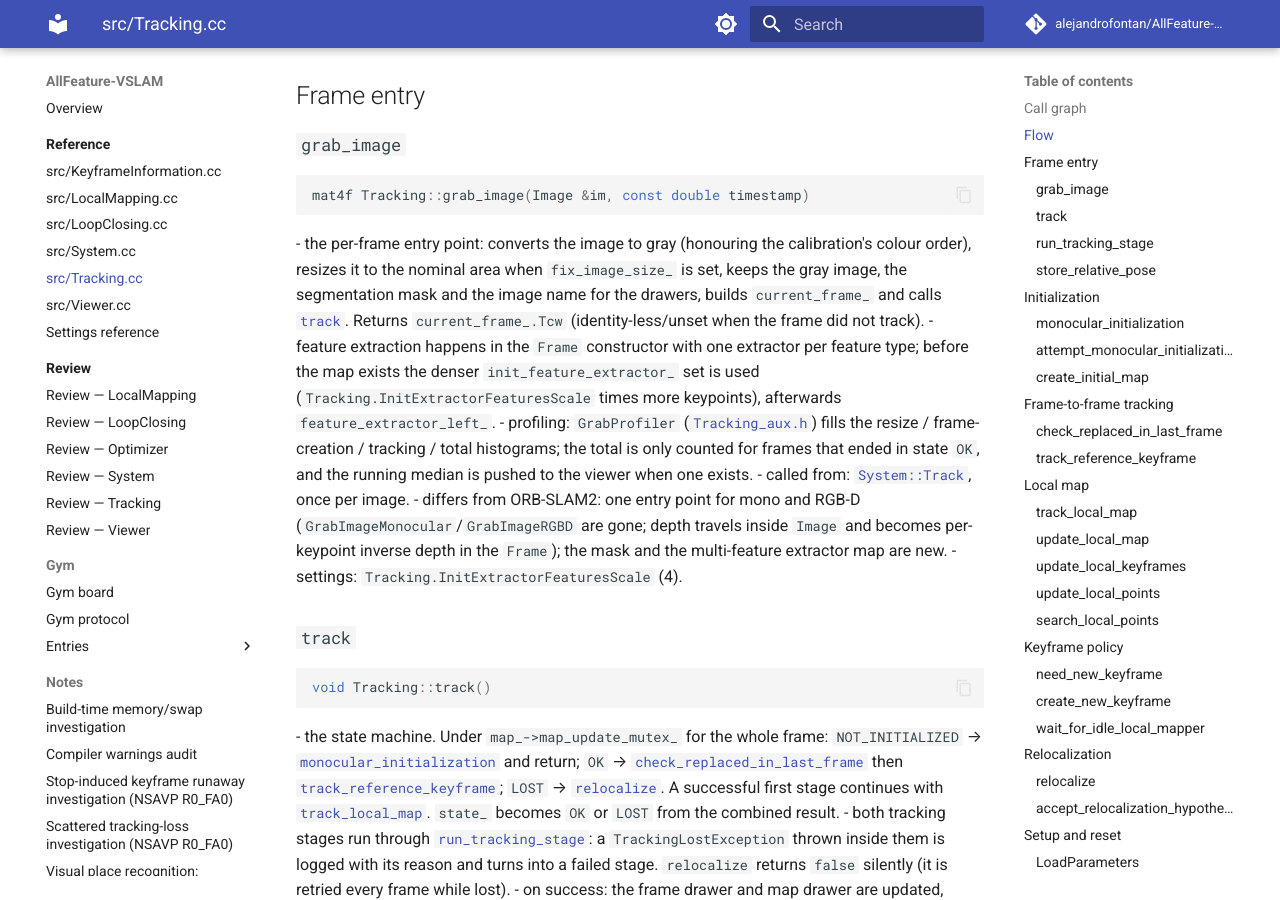
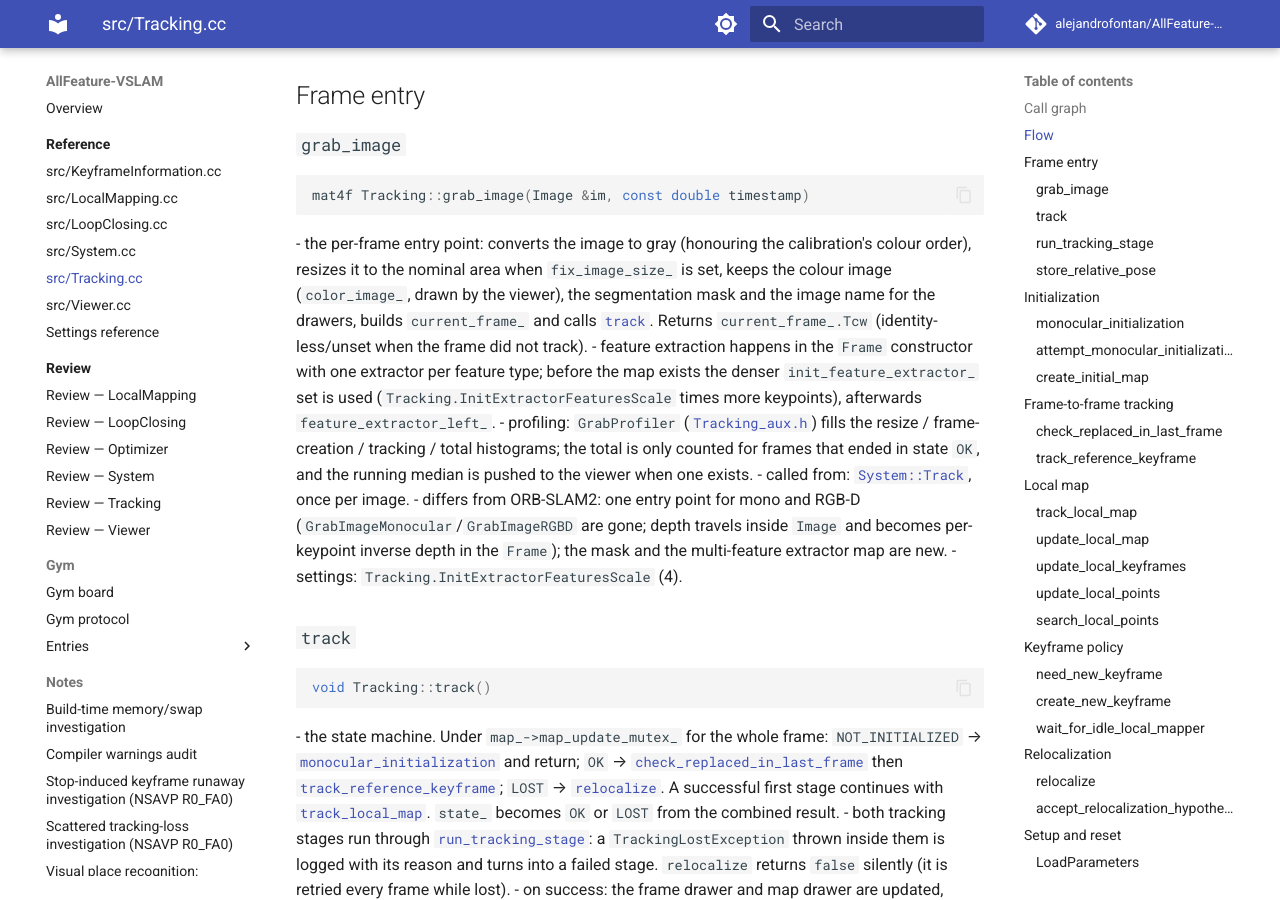
Before and after one commit to alejandrofontan/AllFeature-VSLAM, an MkDocs documentation site: the page built from docs/reference/Tracking.md, in a window 1280 px wide and 900 px high, scrolled down 1797 px. Built offline with MkDocs 1.6.1 and Material for MkDocs 9.7.7, drawn with Linux system fonts in a browser that asks for light colours; comment, search, counter and statistics services are not loaded.

Commit message:
FrameDrawer: draw the colour image instead of the grayscale one
Tracking keeps im.img (color_image_) for the viewer; DrawFrame converts
BGR/BGRA/gray to the RGB order the overlay texture is uploaded in.

Co-Authored-By: Claude Opus 5.5 <noreply@anthropic.com>

````diff
--- a/docs/reference/Tracking.md
+++ b/docs/reference/Tracking.md
@@ -75,7 +75,7 @@ flowchart TD
 ```cpp
 mat4f Tracking::grab_image(Image &im, const double timestamp)
 ```
-- the per-frame entry point: converts the image to gray (honouring the calibration's colour order), resizes it to the nominal area when `fix_image_size_` is set, keeps the gray image, the segmentation mask and the image name for the drawers, builds `current_frame_` and calls [`track`](#track). Returns `current_frame_.Tcw` (identity-less/unset when the frame did not track).
+- the per-frame entry point: converts the image to gray (honouring the calibration's colour order), resizes it to the nominal area when `fix_image_size_` is set, keeps the colour image (`color_image_`, drawn by the viewer), the segmentation mask and the image name for the drawers, builds `current_frame_` and calls [`track`](#track). Returns `current_frame_.Tcw` (identity-less/unset when the frame did not track).
 - feature extraction happens in the `Frame` constructor with one extractor per feature type; before the map exists the denser `init_feature_extractor_` set is used (`Tracking.InitExtractorFeaturesScale` times more keypoints), afterwards `feature_extractor_left_`.
 - profiling: `GrabProfiler` ([`Tracking_aux.h`](https://github.com/alejandrofontan/AllFeature-VSLAM/blob/main/include/Tracking_aux.h#L92 "struct GrabProfiler")) fills the resize / frame-creation / tracking / total histograms; the total is only counted for frames that ended in state `OK`, and the running median is pushed to the viewer when one exists.
 - called from: [`System::Track`](https://github.com/alejandrofontan/AllFeature-VSLAM/blob/main/src/System.cc#L393 "tracker->grab_image"), once per image.
````
Also changed, not shown: 3 other files.
